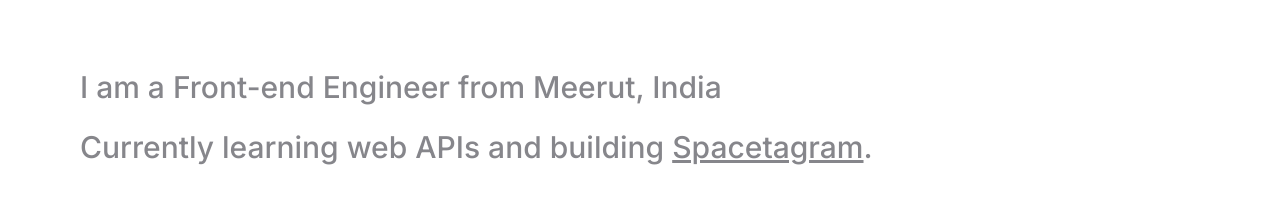
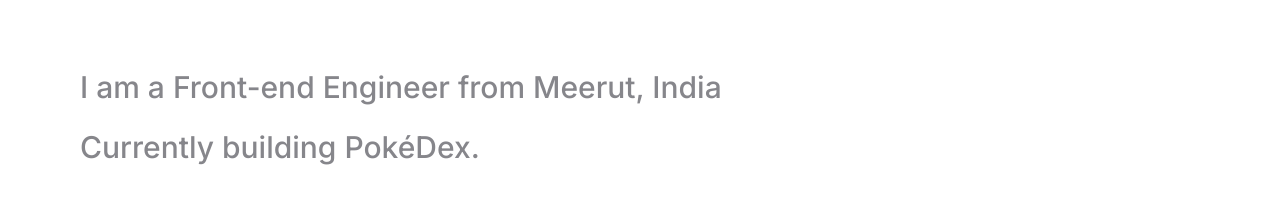
Before and after one commit to shobhit-sirohi/Portfolio, a React (Vite) app: page / in a window 1280 px wide. Shown: the part 880-1099 px from the top of the page. Built offline with nearby package versions, Linux system fonts and the light colour scheme.

Commit message:
ungli update

```diff
--- a/src/components/About.jsx
+++ b/src/components/About.jsx
@@ -33,17 +33,15 @@
             </a>
             .
           </h2> */}
-          <h2>
-
-          </h2>
+          <h2></h2>
           <h2 className="">
-            Currently learning web APIs and building<> </>
+            Currently building<> </>
             <a
-              href="https://github.com/shobhit-sirohi/shopify-challenge-2022"
+              href="https://github.com/shobhit-sirohi/PokeDex"
               target="_blank"
-              className="underline hover:text-orangy cursor-fancy"
+              className=" hover:text-orangy cursor-fancy"
             >
-              Spacetagram
+              PokéDex
             </a>
             .
           </h2>
```
